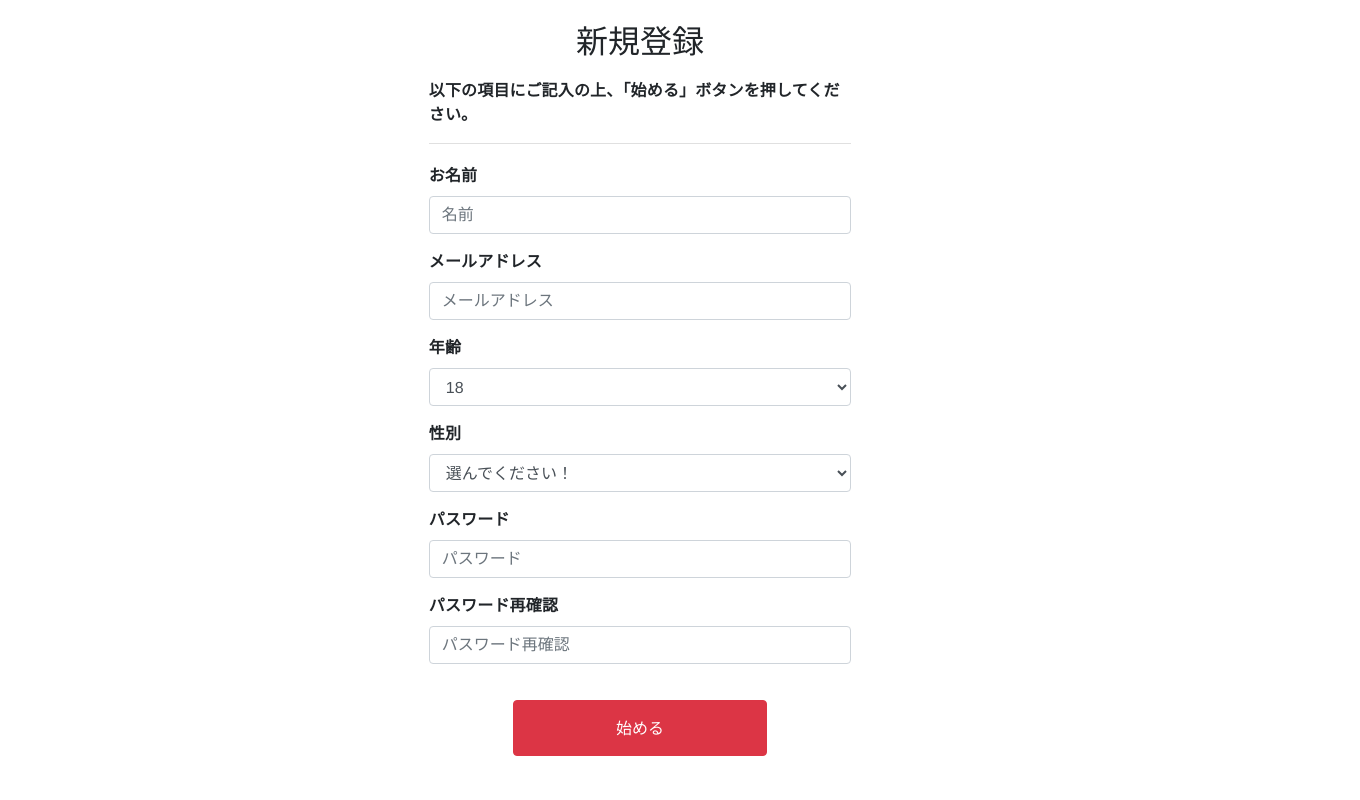
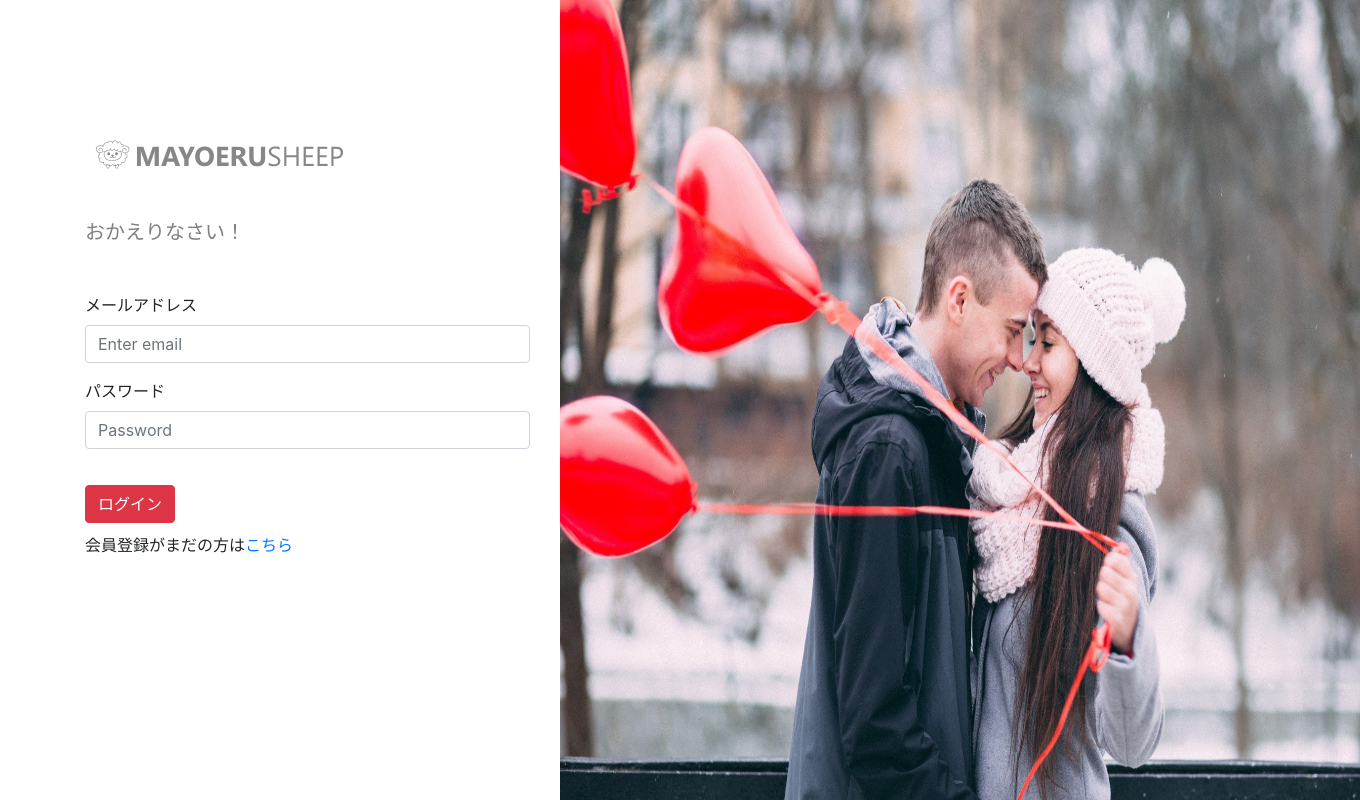
Before and after one commit to kaitoyokohamaa/MAYOELUSHEEP, a React (Create React App) app: page / in a window 1280 px wide. Shown: the whole page, 1360 px wide, since content can reach past the window. Built offline with nearby package versions, Linux system fonts and the light colour scheme.

Commit message:
issue#14

```diff
--- a/src/App.js
+++ b/src/App.js
@@ -21,7 +21,7 @@ function App() {
         <Route path="/register" component={Register} />
         <Route path="/register" component={Register} />
         <Route path="/chat" component={Chat} />
-        <Route path="/" exact component={Signup} />
+        <Route path="/" exact component={Login} />
       </Switch>
     </div>
   );
--- a/src/screens/Login/Login.module.css
+++ b/src/screens/Login/Login.css
@@ -6,6 +6,10 @@
   border: 1px solid #eee;
   padding: 10px;
   box-sizing: border-box;
+}
+
+.el_signup {
+  padding-top: 10px
 }
 
 @media (min-width: 600px) {
--- a/src/screens/Login/Login.js
+++ b/src/screens/Login/Login.js
@@ -7,6 +7,7 @@ import { Redirect } from "react-router-dom";
 import LOGO from "../../assets/img/logo.jpg";
 import TOP from "../../assets/img/top.jpg";
 import axios from "../../axios";
+import "./Login.css";
 class Login extends Component {
   constructor(props) {
     super(props);
@@ -93,6 +94,7 @@ class Login extends Component {
                       onChange={this.onChange}
                     />
                   </Form.Group>
+
                   <Button
                     variant="danger"
                     type="submit"
@@ -103,6 +105,11 @@ class Login extends Component {
                   >
                     ログイン
                   </Button>
+                  <div className="el_signup">
+                    <p>
+                      会員登録がまだの方は<a href="/signup">こちら</a>
+                    </p>
+                  </div>
                 </Form>
               </Col>
               <Col lg={7}>
--- a/src/screens/Signup/Signup.js
+++ b/src/screens/Signup/Signup.js
@@ -118,7 +118,11 @@ const Signup = () => {
               >
                 {age.map((ages, i) => {
                   if (i > 17) {
-                    return <option key={ages}>{i}</option>;
+                    return (
+                      <option key={i} value={ages}>
+                        {i}
+                      </option>
+                    );
                   }
                 })}
               </Form.Control>
```
